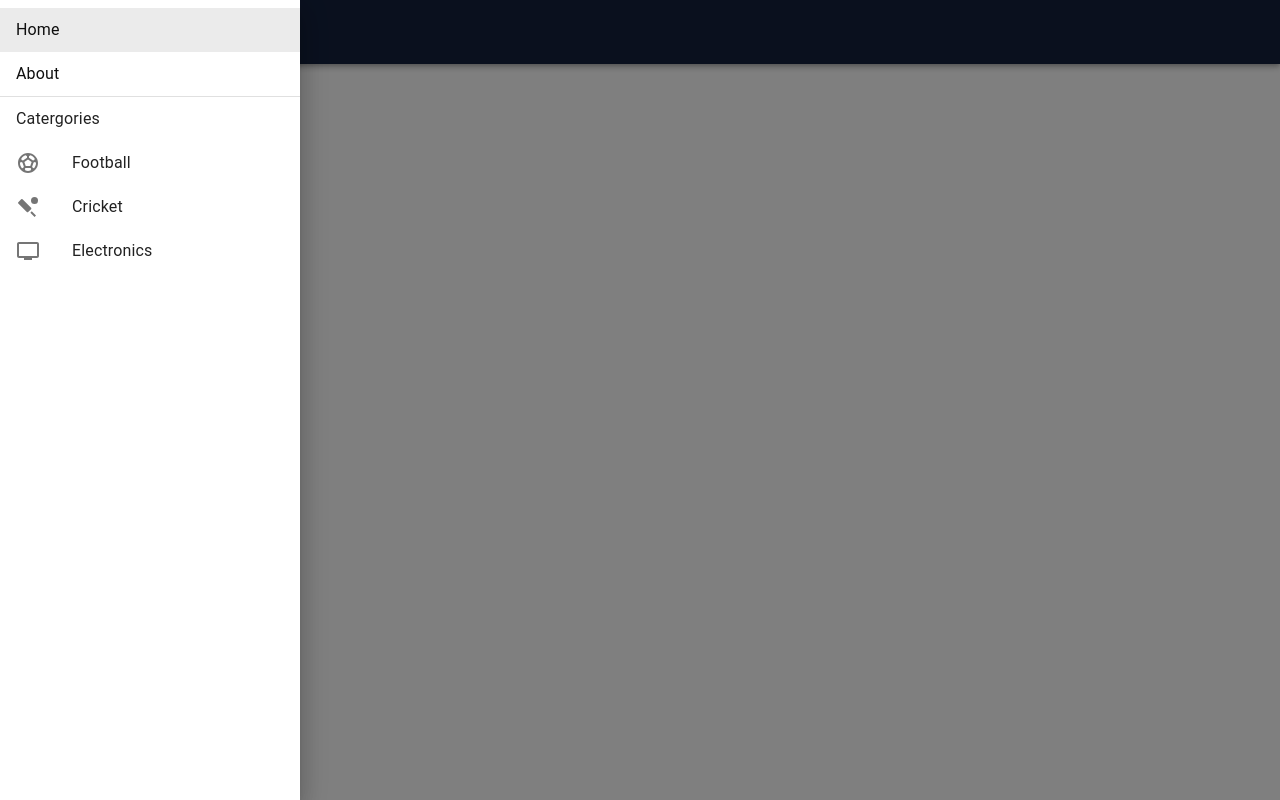
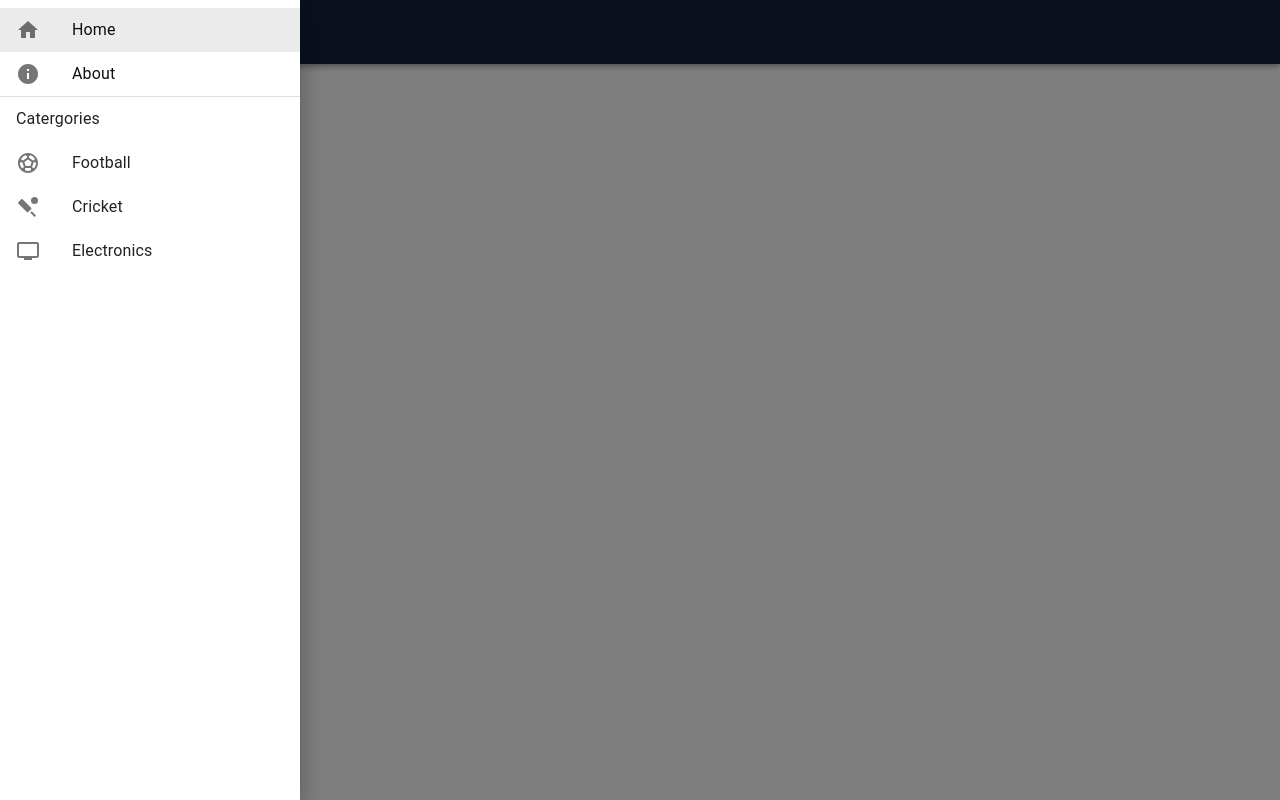
Before and after one commit to HarshSolanki18/ultimate-ecom, a React (Create React App) app in the folder client/: page / in a window 1280 px wide. Both pictures are taken after a click on the button "menu". Built offline with nearby package versions, Linux system fonts and the light colour scheme.

Commit message:
icon problem soved cdn added

```diff
--- a/client/public/index.html
+++ b/client/public/index.html
@@ -15,6 +15,8 @@
       user's mobile device or desktop. See https://developers.google.com/web/fundamentals/web-app-manifest/
     -->
     <link rel="manifest" href="%PUBLIC_URL%/manifest.json" />
+    <link rel="stylesheet" href="https://fonts.googleapis.com/icon?family=Material+Icons" />
+
     <!--
       Notice the use of %PUBLIC_URL% in the tags above.
       It will be replaced with the URL of the `public` folder during the build.
--- a/client/src/App.js
+++ b/client/src/App.js
@@ -10,8 +10,8 @@ function App() {
         <Navbar />
         <Switch>
         {
-          InitialRoutes.map(route=>(
-            <Route exact path={route.path} component={route.component}/>
+          InitialRoutes.map((route,key)=>(
+            <Route exact path={route.path} component={route.component} key={key}/>
           ))
         }
         </Switch>
--- a/client/src/Routes/Routes.js
+++ b/client/src/Routes/Routes.js
@@ -1,6 +1,5 @@
 import Home from "../pages/Landing";
 import About from "../pages/About";
-import {Home as HomeIcon,Info} from '@material-ui/icons';
 
 
 const Routes = [
@@ -8,12 +7,12 @@ const Routes = [
     path: "/",
     sidebarName: "Home",
     component: Home,
-    icon:HomeIcon
+    icon:"home"
   },
   { path: "/aboutus",
     sidebarName: "About",
     component: About,
-    icon:Info
+    icon:"info"
    },
 ];
 
--- a/client/src/components/Navbar.js
+++ b/client/src/components/Navbar.js
@@ -15,6 +15,7 @@ import {
 } from "@material-ui/core";
 import MenuIcon from "@material-ui/icons/Menu";
 import {Tv,SportsSoccer,SportsCricket} from '@material-ui/icons';
+import Icon from '@material-ui/core/Icon';
 import {NavLink,withRouter} from 'react-router-dom';
 import InitialRoutes from '../Routes/Routes';
 
@@ -90,7 +91,8 @@ const Navbar = ({location}) => {
             {
               InitialRoutes.map((prop,key)=>(
                 <NavLink to={prop.path} style={{ textDecoration: 'none',color:'rgba(0, 0, 0, 0.94)' }} key={key}>
-                  <MenuItem selected={activeRoute(prop.path)}>
+                  <MenuItem selected={activeRoute(prop.path)} >
+                   <ListItemIcon> <Icon>{prop.icon}</Icon></ListItemIcon>
                     <ListItemText primary={prop.sidebarName} />
                   </MenuItem>
                 </NavLink>
```
